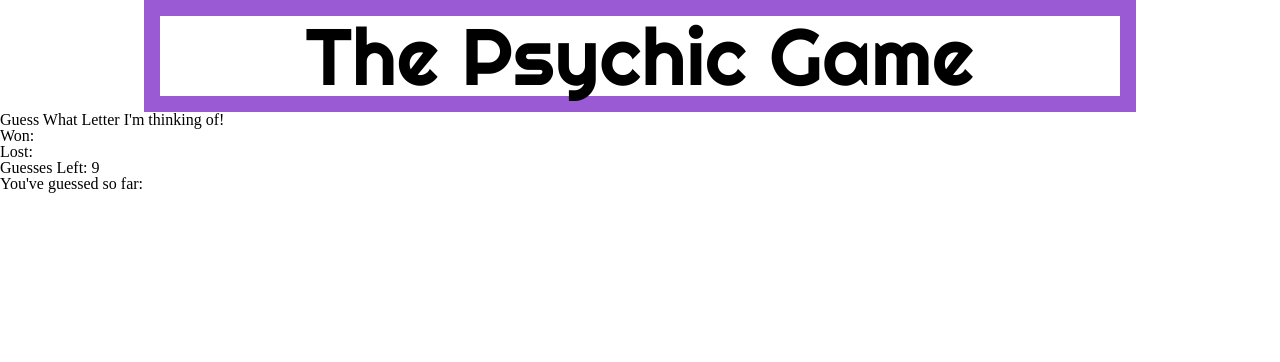
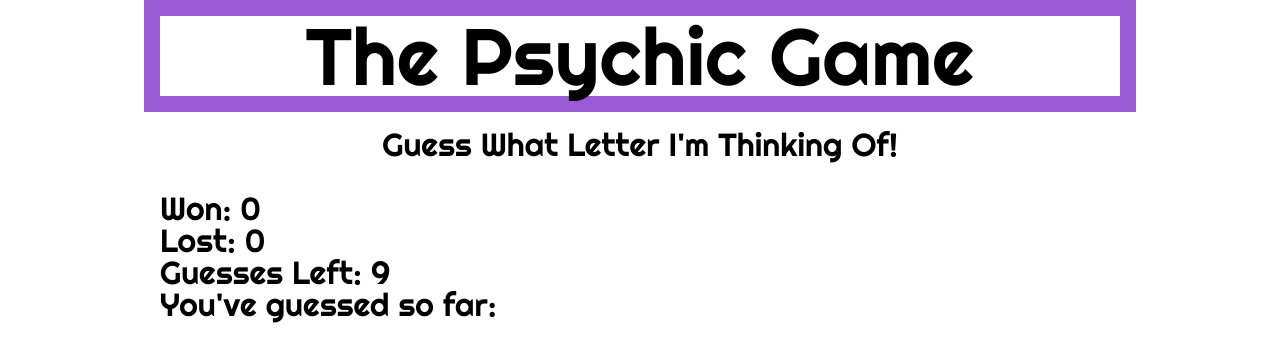
Before and after one commit to imalam64/Psychic-Game, a plain HTML site: page index.html in a window 1280 px wide. Drawn offline with Linux system fonts and the light colour scheme.

Commit message:
stylized the page

```diff
--- a/assets/css/style.css
+++ b/assets/css/style.css
@@ -8,3 +8,18 @@
     font-family: 'Righteous', cursive;
     border: solid rgb(153, 90, 211) 1rem;
 }
+
+.body{
+    font-size: 2rem;
+    margin: 2rem;
+    margin: auto;
+    width: 50%;
+    text-align: center;
+    width: 960px;
+    font-family: 'Righteous', cursive;
+    padding: 1rem;
+}
+
+.gamescreen{
+    text-align: left
+}
--- a/index.html
+++ b/index.html
@@ -11,11 +11,11 @@
 <body>
     <div class="sign">The Psychic Game</div>
 
-    <div>Guess What Letter I'm thinking of!</div>
+    <div class="body">Guess What Letter I'm Thinking Of!</div>
 
-    <ul>
-        <li> <div id="win">Won: </div> </li>
-        <li> <div id="lose">Lost:  </div> </li>
+    <ul class="body gamescreen">
+        <li> <div id="win">Won: 0</div> </li>
+        <li> <div id="lose">Lost: 0</div> </li>
         <li> <div id="guessLeft"> </div> </li>
         <li> <div id="progress"> You've guessed so far: <div> </li>
     </ul>
```
